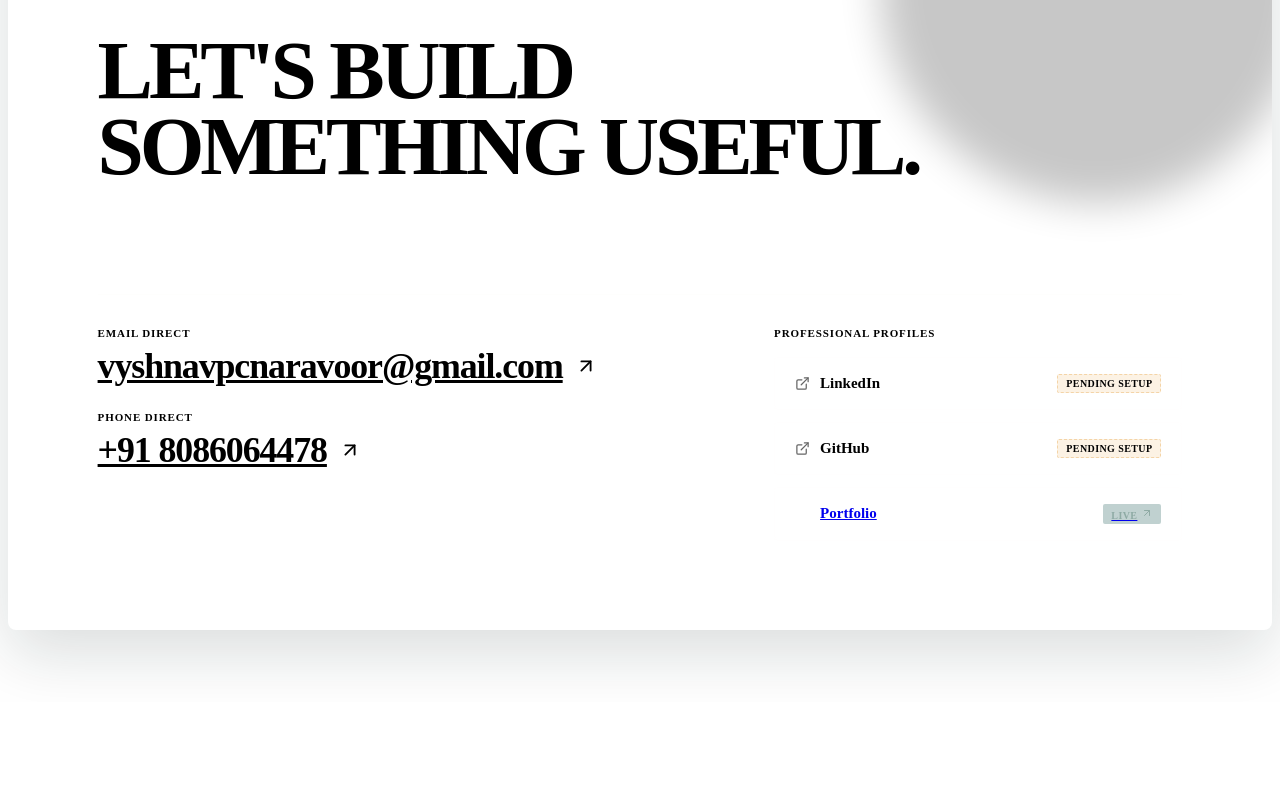
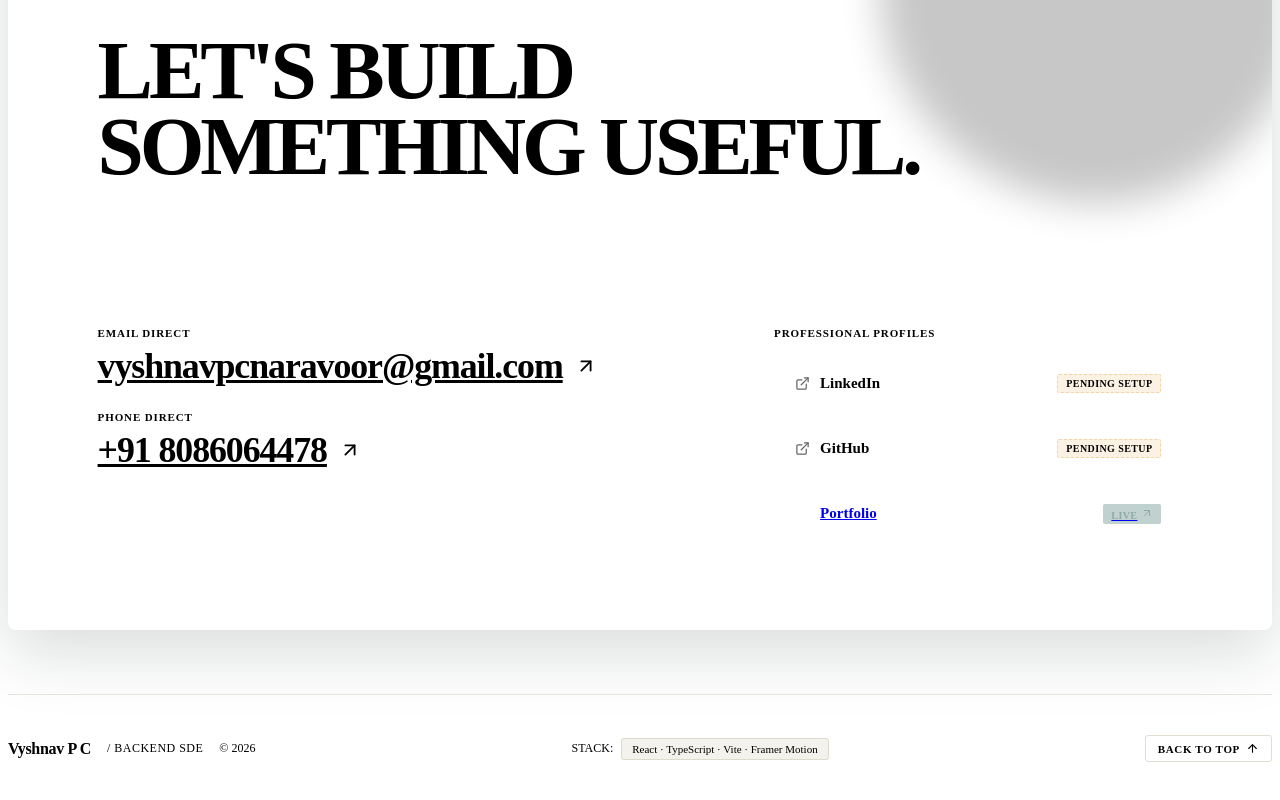
Before and after one commit to vyshn4v/portfolio, a React (Vite) app: page / in a window 1280 px wide. Shown: the part 5987-6787 px from the top of the page. Before the commit the page ends 6689 px from the top, so only its background shows below. Built offline with nearby package versions, Linux system fonts and the light colour scheme; the HTML template or start-up script is replaced by a standard one.

Commit message:
feat(footer): phase 11 - minimal footer with computed year, stack note, and back-to-top trigger

```diff
--- a/package.json
+++ b/package.json
@@ -4,7 +4,7 @@
   "version": "0.0.0",
   "type": "module",
   "scripts": {
-    "dev": "vite",
+    "dev": "vite --host",
     "build": "tsc -b && vite build",
     "lint": "oxlint",
     "preview": "vite preview"
--- a/src/App.tsx
+++ b/src/App.tsx
@@ -10,6 +10,7 @@ import { Skills } from './components/Skills/Skills';
 import { Philosophy } from './components/Philosophy/Philosophy';
 import { Certifications } from './components/Certifications/Certifications';
 import { Contact } from './components/Contact/Contact';
+import { Footer } from './components/Footer/Footer';
 
 export const App: React.FC = () => {
   const [, setPreloaderComplete] = useState(false);
@@ -31,6 +32,8 @@ export const App: React.FC = () => {
         <Certifications />
         <Contact />
       </main>
+
+      <Footer />
     </div>
   );
 };
--- /dev/null
+++ b/src/components/Footer/Footer.css
@@ -0,0 +1,101 @@
+.footer-container {
+  padding-top: 40px;
+  padding-bottom: 48px;
+  background-color: var(--color-bg);
+  border-top: 1px solid rgba(198, 190, 165, 0.4);
+  position: relative;
+}
+
+.footer-inner {
+  display: flex;
+  align-items: center;
+  justify-content: space-between;
+  gap: 24px;
+}
+
+.footer-left {
+  display: flex;
+  align-items: center;
+  gap: 16px;
+}
+
+.footer-brand {
+  font-family: var(--font-display);
+  font-size: 16px;
+  font-weight: 700;
+  color: var(--color-ink);
+  letter-spacing: -0.02em;
+}
+
+.footer-role {
+  font-family: var(--font-mono);
+  font-size: 12px;
+  color: var(--color-ink-muted);
+  letter-spacing: 0.04em;
+  text-transform: uppercase;
+}
+
+.footer-center {
+  display: flex;
+  align-items: center;
+  gap: 8px;
+  font-family: var(--font-mono);
+  font-size: 12px;
+  color: var(--color-ink-light);
+}
+
+.footer-stack-badge {
+  font-family: var(--font-mono);
+  font-size: 11px;
+  font-weight: 500;
+  padding: 4px 10px;
+  background-color: rgba(198, 190, 165, 0.2);
+  border: 1px solid rgba(198, 190, 165, 0.45);
+  border-radius: 3px;
+  color: var(--color-teal-dark);
+}
+
+.footer-right {
+  display: flex;
+  align-items: center;
+  gap: 16px;
+}
+
+.footer-back-top {
+  display: inline-flex;
+  align-items: center;
+  gap: 6px;
+  font-family: var(--font-mono);
+  font-size: 11px;
+  font-weight: 600;
+  letter-spacing: 0.06em;
+  text-transform: uppercase;
+  color: var(--color-ink);
+  padding: 6px 12px;
+  background: var(--color-white);
+  border: 1px solid rgba(198, 190, 165, 0.5);
+  border-radius: 3px;
+  transition: all var(--duration-fast) var(--ease-micro);
+  cursor: pointer;
+}
+
+.footer-back-top:hover {
+  background-color: var(--color-ink);
+  color: var(--color-bg);
+  border-color: var(--color-ink);
+  transform: translateY(-2px);
+}
+
+/* Responsive */
+@media (max-width: 860px) {
+  .footer-inner {
+    flex-direction: column;
+    align-items: flex-start;
+    gap: 20px;
+  }
+
+  .footer-right {
+    width: 100%;
+    justify-content: space-between;
+  }
+}
--- /dev/null
+++ b/src/components/Footer/Footer.tsx
@@ -0,0 +1,45 @@
+import React from 'react';
+import { ArrowUp } from 'lucide-react';
+import { profile } from '../../data/profile';
+import './Footer.css';
+
+export const Footer: React.FC = () => {
+  const currentYear = new Date().getFullYear();
+
+  const scrollToTop = () => {
+    window.scrollTo({ top: 0, behavior: 'smooth' });
+  };
+
+  return (
+    <footer className="footer-container" aria-label="Site Footer">
+      <div className="container footer-inner">
+        {/* Left: Identity & Copyright */}
+        <div className="footer-left">
+          <span className="footer-brand">{profile.name}</span>
+          <span className="footer-role">/ BACKEND SDE</span>
+          <span className="footer-center">© {currentYear}</span>
+        </div>
+
+        {/* Center: Technical Stack Note */}
+        <div className="footer-center">
+          <span>STACK:</span>
+          <span className="footer-stack-badge">
+            React · TypeScript · Vite · Framer Motion
+          </span>
+        </div>
+
+        {/* Right: Back to Top Trigger */}
+        <div className="footer-right">
+          <button
+            onClick={scrollToTop}
+            className="footer-back-top"
+            aria-label="Back to top of page"
+          >
+            <span>BACK TO TOP</span>
+            <ArrowUp size={13} />
+          </button>
+        </div>
+      </div>
+    </footer>
+  );
+};
--- a/src/components/Footer/index.ts
+++ b/src/components/Footer/index.ts
@@ -1,2 +1 @@
-// Phase 0 scaffold placeholder
-export {};
+export * from './Footer';
```
